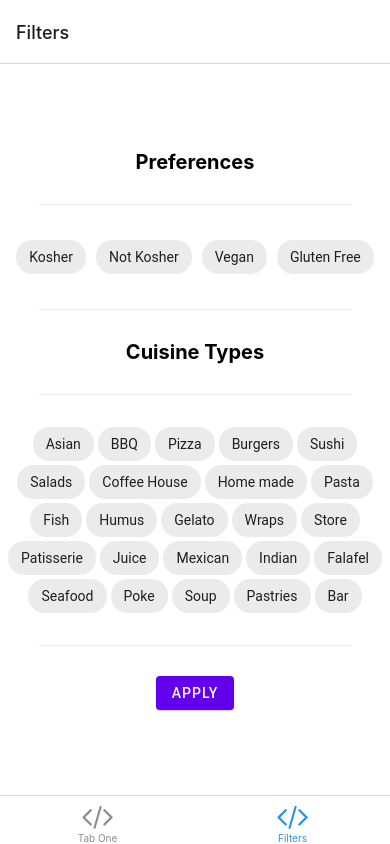
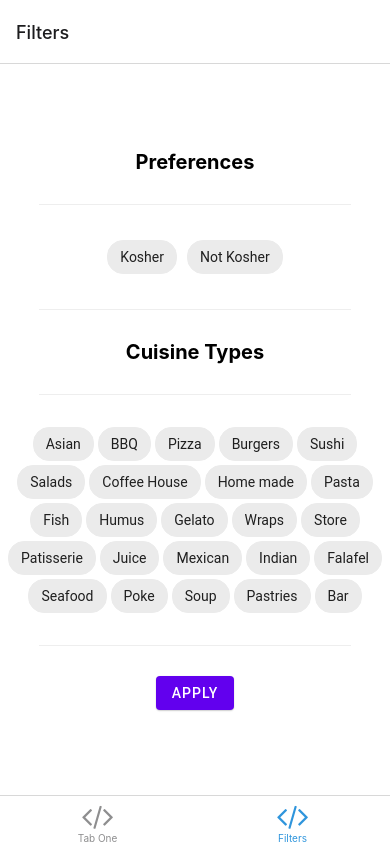
Before and after one commit to ManaMana-DR/ManaMana, a React Native app in the folder client/: screen /Filters in a window 390 px wide. Built offline with nearby package versions, Linux system fonts and the light colour scheme; what expo-linking would draw is missing.

Commit message:
disabled

```diff
--- a/client/screens/FiltersScreen.tsx
+++ b/client/screens/FiltersScreen.tsx
@@ -226,10 +226,8 @@ const cuisineTypeOptions = [
 type CuisineTypeIds = typeof cuisineTypeOptions[number]["Id"];
 
 const preferencesOptions = [
-  { key: "kosher", text: "Kosher" },
-  { key: "notKosher", text: "Not Kosher" },
-  { key: "vegan", text: "Vegan" },
-  { key: "glutenFree", text: "Gluten Free" },
+  { key: "kosher", text: "Kosher", disableKeys: ["notKosher"] },
+  { key: "notKosher", text: "Not Kosher", disableKeys: ["kosher"] },
 ] as const;
 
 type PreferencesOptions = typeof preferencesOptions[number]["key"];
@@ -278,6 +276,7 @@ export default function FiltersScreen() {
             style={{ margin: 5 }}
             selected={preferences[preference.key]}
             onPress={() => handlePreferencePress(preference.key)}
+            disabled={preference.disableKeys.some((key) => preferences[key])}
           >
             {preference.text}
           </Chip>
```
